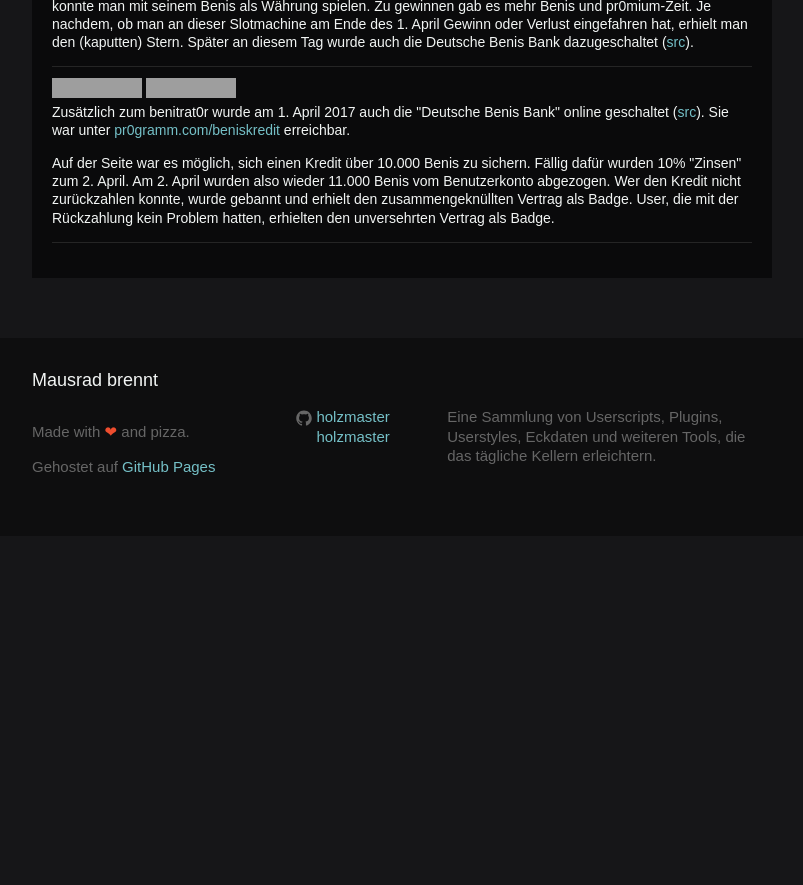
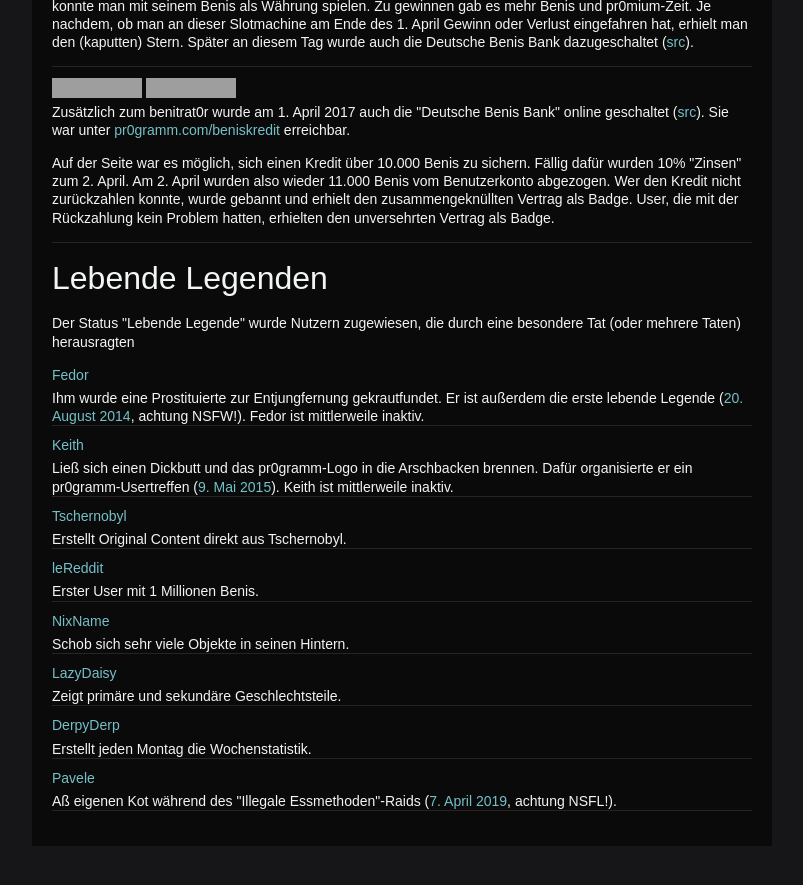
Before and after one commit to holzmaster/userscripts, a Jekyll site: the page built from miniwiki.html, in a window 1280 px wide and 900 px high, scrolled down 2109 px. Shown: the top 885 px of the window, without its empty margins (238-1041 px from the left). Built offline with Jekyll 4.4.1, drawn with Linux system fonts in a browser that asks for light colours; before the commit the page ends 2645 px from its top, so only the background shows below that; grey boxes are pictures that could not be loaded.

Commit message:
Add Lebende Legenden

```diff
--- a/miniwiki.html
+++ b/miniwiki.html
@@ -149,3 +149,25 @@
 		</dd>
 	</dl>
 </section>
+<section>
+	<h2>Lebende Legenden</h2>
+	<p>Der Status "Lebende Legende" wurde Nutzern zugewiesen, die durch eine besondere Tat (oder mehrere Taten) herausragten</p>
+	<dl>
+		<dt><a href="//pr0gramm.com/user/Fedor">Fedor</a></dt>
+		<dd>Ihm wurde eine Prostituierte zur Entjungfernung gekrautfundet. Er ist außerdem die erste lebende Legende (<a href="//pr0gramm.com/user/Fedor/uploads/282375">20. August 2014</a>, achtung NSFW!). Fedor ist mittlerweile inaktiv.</dd>
+		<dt><a href="//pr0gramm.com/user/Keith">Keith</a></dt>
+		<dd>Ließ sich einen Dickbutt und das pr0gramm-Logo in die Arschbacken brennen. Dafür organisierte er ein pr0gramm-Usertreffen (<a href="//pr0gramm.com/user/Keith/uploads/777153">9. Mai 2015</a>). Keith ist mittlerweile inaktiv.</dd>
+		<dt><a href="//pr0gramm.com/user/Tschernobyl">Tschernobyl</a></dt>
+		<dd>Erstellt Original Content direkt aus Tschernobyl.</dd>
+		<dt><a href="//pr0gramm.com/user/leReddit">leReddit</a></dt>
+		<dd>Erster User mit 1 Millionen Benis.</dd>
+		<dt><a href="//pr0gramm.com/user/NixName">NixName</a></dt>
+		<dd>Schob sich sehr viele Objekte in seinen Hintern.</dd>
+		<dt><a href="//pr0gramm.com/user/LazyDaisy">LazyDaisy</a></dt>
+		<dd>Zeigt primäre und sekundäre Geschlechtsteile.</dd>
+		<dt><a href="//pr0gramm.com/user/DerpyDerp">DerpyDerp</a></dt>
+		<dd>Erstellt jeden Montag die Wochenstatistik.</dd>
+		<dt><a href="//pr0gramm.com/user/Pavele">Pavele</a></dt>
+		<dd>Aß eigenen Kot während des "Illegale Essmethoden"-Raids (<a href="https://pr0gramm.com/user/Pavele/uploads/3135901">7. April 2019</a>, achtung NSFL!).</dd>
+	</dl>
+</section>
```
